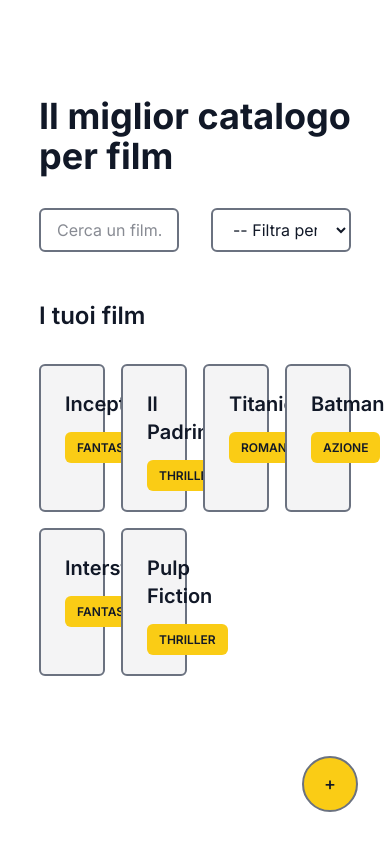
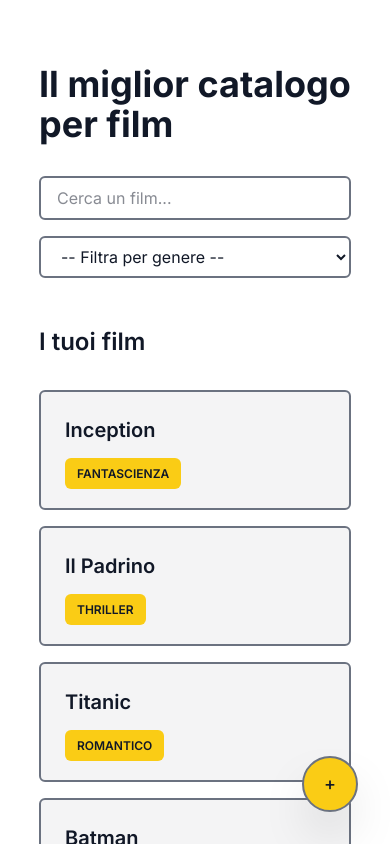
Before and after one commit to SimoL-003/react-movie-filter, a React (Vite) app: page / in a window 390 px wide. Shown: the top 844 px of the page. Built offline with nearby package versions, Linux system fonts and the light colour scheme.

Commit message:
style: add responsive design (WIP)

```diff
--- a/src/App.jsx
+++ b/src/App.jsx
@@ -60,7 +60,7 @@ function App() {
 
   return (
     <>
-      <main className="min-h-screen pt-16">
+      <main className="min-h-screen pt-8 lg:pt-16">
         <h1 className="container py-8">Il miglior catalogo per film</h1>
 
         {/* ADD FILM FORM */}
@@ -94,7 +94,7 @@ function App() {
 
             <div className="film-container py-4">
               {filteredList.length ? (
-                <ul className="grid grid-cols-4 gap-4">
+                <ul className="grid grid-cols-1 md:grid-cols-2 lg:grid-cols-4 gap-4">
                   {filteredList.map((curFilm, index) => (
                     <FilmCard key={index} curFilm={curFilm} />
                   ))}
--- a/src/components/Modules/NewFilmFormModal.jsx
+++ b/src/components/Modules/NewFilmFormModal.jsx
@@ -18,13 +18,15 @@ export default function NewFilmFormModal({
       {" "}
       <button
         onClick={handleShowForm}
-        className="rounded-full w-14 h-14 text-lg fixed bottom-8 right-8 hover:scale-150 z-40"
+        className={`rounded-full w-14 h-14 md:w-fit md:h-auto text-lg fixed bottom-8 right-8 hover:scale-120 z-40 shadow-2xl ${
+          showForm ? "hidden" : "block"
+        }`}
       >
-        +
+        <span className="hidden md:inline">Aggiungi film </span>+
       </button>
       <section className={`film-form ${showForm ? "flex" : "hidden"}`}>
-        <div className="w-[60%] h-[70%] mx-auto my-auto p-[50px] flex flex-col justify-center gap-12 bg-light-gray rounded-2xl relative">
-          <h2 className="py-4 text-center text-3xl">
+        <div className="w-[60%] h-[70%] mx-auto my-auto p-[50px] flex flex-col justify-center bg-light-gray rounded-2xl relative">
+          <h2 className=" my-10 text-center text-3xl">
             Aggiungi un nuovo film alla lista
           </h2>
           <button
--- a/src/components/widgets/Filter.jsx
+++ b/src/components/widgets/Filter.jsx
@@ -8,7 +8,7 @@ export default function Filter({
   return (
     <section>
       <div className="container">
-        <div className="grid grid-cols-2 gap-8">
+        <div className="grid grid-cols-1 md:grid-cols-2 gap-4 md:gap-8">
           {/* Title input */}
           <label htmlFor="search-title" className="invisible absolute">
             Cerca in base al titolo
--- a/src/components/widgets/NewFilmForm.jsx
+++ b/src/components/widgets/NewFilmForm.jsx
@@ -13,7 +13,7 @@ export default function NewFilmForm({
   return (
     <form action="" onSubmit={handleSubmit}>
       {/* INPUTS */}
-      <div className="flex flex-col gap-8 my-4">
+      <div className="flex flex-col gap-8">
         {/* Input titolo */}
         <div>
           <label htmlFor="title" className="invisible absolute">
@@ -32,7 +32,7 @@ export default function NewFilmForm({
         </div>
 
         {/* Select genere */}
-        <div className="flex gap-4">
+        <div className="flex flex-col md:flex-row gap-4">
           <label htmlFor="genre" className="invisible absolute">
             Scegli un genere:
           </label>
@@ -42,7 +42,7 @@ export default function NewFilmForm({
             id="genre"
             value={genreValue}
             onChange={handleGenreSelectChange}
-            className={genreValue === "altro" ? "w-1/3" : "stretch"}
+            className={genreValue === "altro" ? "stretch md:w-1/3" : "stretch"}
           >
             <option value="">-- Scegli un genere --</option>
             {genreList.map((curGenre, index) => (
@@ -60,14 +60,14 @@ export default function NewFilmForm({
               required
               value={newGenre}
               onChange={handleNewGenreInputChange}
-              className="w-2/3"
+              className="stretch md:w-2/3"
             />
           )}
         </div>
       </div>
 
       {/* SUBMIT BUTTON */}
-      <div className="text-center">
+      <div className="text-center my-10">
         <SubmitButton text={"Aggiungi film"} />
       </div>
     </form>
```
